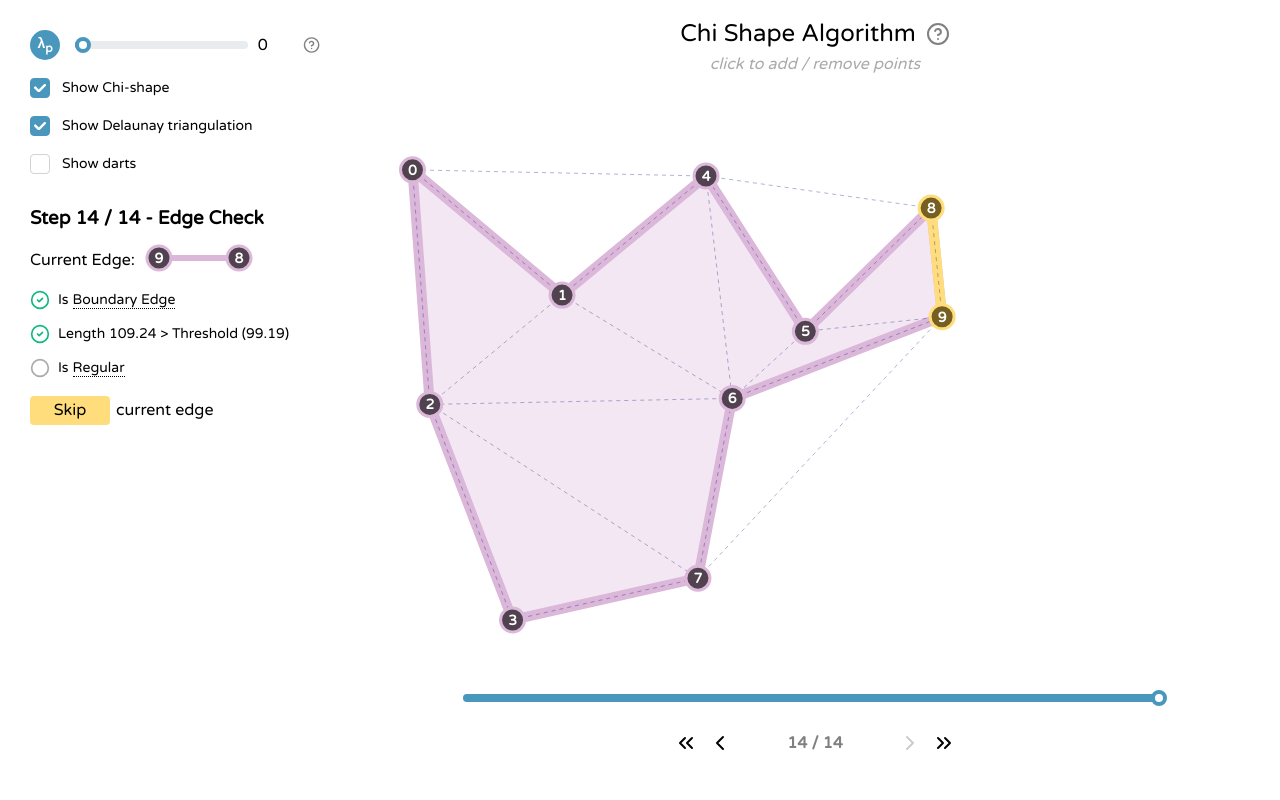
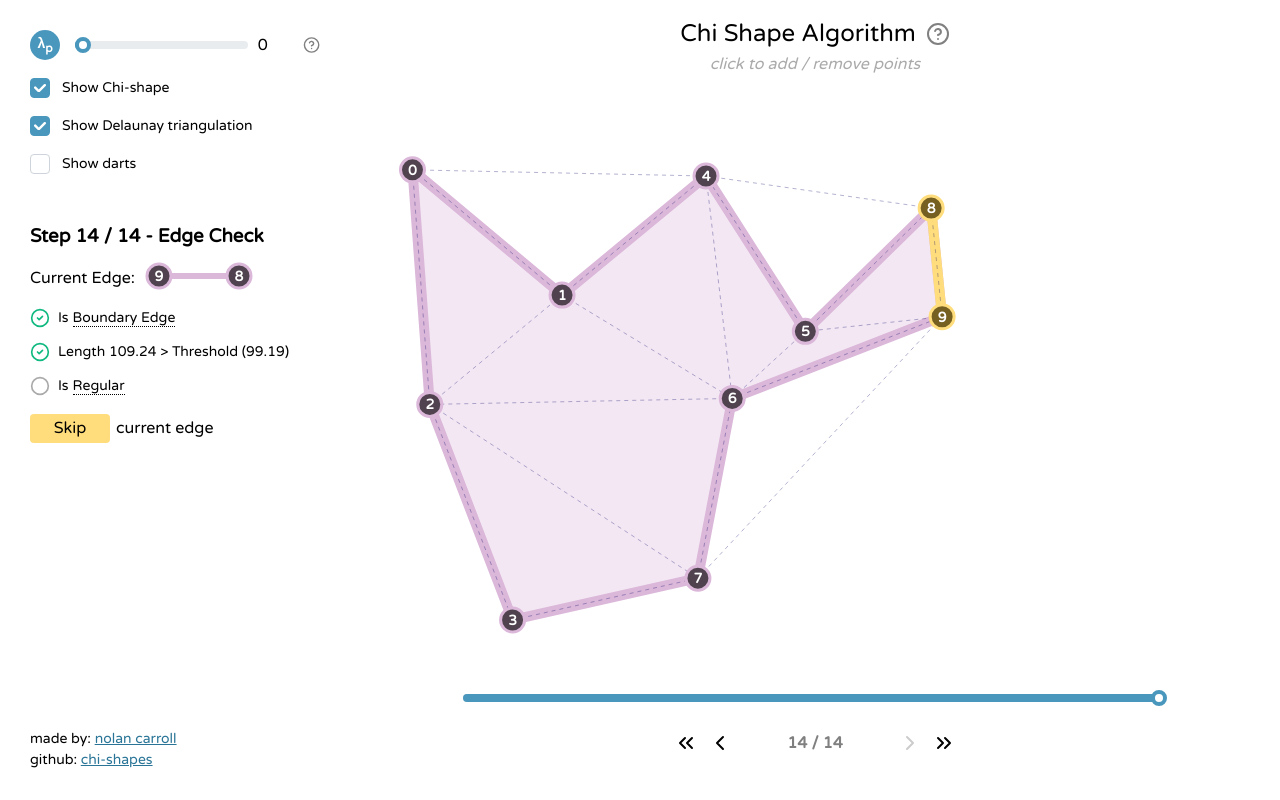
Before and after one commit to NolanDC/chi-shapes, a React (Create React App) app: page / in a window 1280 px wide. Built offline with nearby package versions, Linux system fonts and the light colour scheme.

Commit message:
styled links, update readme

```diff
--- a/src/ChiShapeVisualization.tsx
+++ b/src/ChiShapeVisualization.tsx
@@ -21,6 +21,7 @@ import { TriangleView } from './viz/TriangleView';
 import BoundaryModal from './modals/BoundaryModal';
 import { jitteredGridPoints } from './generatePoints';
 import { LambdaSlider } from './ui/LambdaSlider';
+import StyledLink from './ui/StyledLink';
 
 const Container = styled.div`
   display: flex;
@@ -40,11 +41,17 @@ const Container = styled.div`
 const InfoPanel = styled.div`
   width: 350px;
   padding: 30px;
+  display: flex;
+  flex-direction: column;
   @media (max-width: 768px) {
     order: 2;
     width: 100%;
   }
 `;
+
+const SiteLinks = styled.div`
+  margin-top: auto;
+`
 
 const StepTitle = styled.h3`
   margin-top: 30px;
@@ -107,6 +114,8 @@ const AlgorithmOverviewIcon = styled(CircleHelp)`
 const CurrentEdge = styled.div`
   margin-bottom: 15px;
 `
+
+
 
 const ChiShapeVisualization = () => {
   const svgRef = useRef<SVGSVGElement>(null);
@@ -303,7 +312,7 @@ const ChiShapeVisualization = () => {
         {currentStep && currentStep.type == 'init' && (
           <div>
             <Text size="md" mb="md">
-              1. Find the Delaunay triangulation
+              1. Compute the <StyledLink target='_blank' href="https://en.wikipedia.org/wiki/Delaunay_triangulation">Delaunay Triangulation</StyledLink>
             </Text>
             <Text size="md" mb="md">
               2. Find the border of the triangulation. This is our initial "chi-shape" from which
@@ -342,6 +351,13 @@ const ChiShapeVisualization = () => {
             )}
           </div>
         )}
+        <SiteLinks>
+          <Text size="sm">
+            made by: <StyledLink href="https://nolandc.com">nolan carroll</StyledLink>
+            <br/>
+            github: <StyledLink href="https://github.com/nolandc/chi-shapes">chi-shapes</StyledLink>
+          </Text>
+        </SiteLinks>
       </InfoPanel>
       <VisualizationContainer>
         <AppTitle>
--- a/src/math/ChiShapeComputer.ts
+++ b/src/math/ChiShapeComputer.ts
@@ -109,6 +109,9 @@ export class ChiShapeComputer {
     return edgeArray;
   }
 
+  // Leaving this here for future usage - compute the chi-shape without
+  // storing state at each step. May be slightly out of date / need updates to
+  // work properly
   private computeChiShape(): Edge[] {
     const chiShape = new Set(this.boundaryEdges);
     let index = 0;
--- a/src/modals/BoundaryEdgeSVGs.tsx
+++ b/src/modals/BoundaryEdgeSVGs.tsx
@@ -42,7 +42,7 @@ const BoundaryEdgeSVGs = () => {
   ], []);
 
   const boundaryPoints = useMemo(() => [
-    new Vector(30, 30),
+    new Vector(210, 210),
     new Vector(270, 30),
     new Vector(270, 270),
     new Vector(30, 270)
--- a/src/modals/BoundaryModal.tsx
+++ b/src/modals/BoundaryModal.tsx
@@ -1,6 +1,7 @@
 import { Modal, Text, Title } from '@mantine/core';
 import styled from '@emotion/styled';
 import BoundaryEdgeSVGs from './BoundaryEdgeSVGs';
+import StyledLink from '../ui/StyledLink';
 
 const FunctionDescriptions = styled.div`
   background: #f2f2f2;
@@ -33,7 +34,7 @@ function BoundaryModal({ opened, onClose }: BoundaryModalProps) {
   return (
     <Modal centered opened={opened} onClose={onClose} title={<Title size={'h2'}>Boundary Edges</Title>} size="xl" padding={30}>
       <Text mb="sm">
-        The algorithm relies on constructing a <a style={{color:'#2a7597'}} href="https://en.wikipedia.org/wiki/Combinatorial_map" target="_blank">combinatorial map</a> containing a
+        The algorithm relies on constructing a <StyledLink href="https://en.wikipedia.org/wiki/Combinatorial_map" target="_blank">combinatorial map</StyledLink> containing a
         set of darts, which are essentially half-edges protruding from a vertex. This map defines a couple of functions:
       </Text>
       <Text mb="sm">
--- a/src/modals/LambdaModal.tsx
+++ b/src/modals/LambdaModal.tsx
@@ -1,4 +1,3 @@
-import styled from '@emotion/styled';
 import { Modal, Text, Title } from '@mantine/core';
 
 interface LambdaModalProps {
--- a/src/modals/OverviewModal.tsx
+++ b/src/modals/OverviewModal.tsx
@@ -1,5 +1,6 @@
 import styled from '@emotion/styled';
 import { Modal, Text, Title } from '@mantine/core';
+import StyledLink from '../ui/StyledLink';
 
 interface OverviewModalProps {
   opened: boolean;
@@ -32,7 +33,7 @@ function OverviewModal({ opened, onClose }: OverviewModalProps) {
       <Text mb="sm">
         A simplified description of the algorithm is as follows:
         <AlgorithmList>
-          <li>Compute the <a style={{color:'#2a7597'}} target='_blank' href="https://en.wikipedia.org/wiki/Delaunay_triangulation">Delaunay Triangulation</a> for the set of points</li>
+          <li>Compute the <StyledLink target='_blank' href="https://en.wikipedia.org/wiki/Delaunay_triangulation">Delaunay Triangulation</StyledLink> for the set of points</li>
           <li>
             Loop through a list of boundary edges, sorted in order of descending length
             <ul>
@@ -45,7 +46,7 @@ function OverviewModal({ opened, onClose }: OverviewModalProps) {
         </AlgorithmList>
       </Text>
       <Text mb="sm">
-        The original paper detailing the algorithm can be found <a style={{color:'#2a7597'}} href="https://www.geosensor.net/papers/duckham08.PR.pdf" target="_blank">here</a>.
+        The original paper detailing the algorithm can be found <StyledLink href="https://www.geosensor.net/papers/duckham08.PR.pdf" target="_blank">here</StyledLink>.
       </Text>
     </Modal>
   );
--- a/src/ui/LambdaSlider.tsx
+++ b/src/ui/LambdaSlider.tsx
@@ -1,5 +1,5 @@
 import styled from "@emotion/styled"
-import { Popover, Slider, Text } from "@mantine/core"
+import { Slider } from "@mantine/core"
 import { useState } from "react"
 import LambdaModal from "../modals/LambdaModal"
 import { HelpCircle } from "lucide-react"
--- /dev/null
+++ b/src/ui/StyledLink.tsx
@@ -0,0 +1,33 @@
+import React from 'react';
+import styled from '@emotion/styled';
+
+interface StyledLinkProps extends React.AnchorHTMLAttributes<HTMLAnchorElement> {
+  href: string;
+  children: React.ReactNode;
+}
+
+const StyledAnchor = styled.a`
+  color: #2a7597;
+  text-decoration: underline;
+
+  &:hover {
+    color: #195773;
+  }
+`;
+
+const StyledLink: React.FC<StyledLinkProps> = ({
+  href,
+  children,
+  ...props
+}) => {
+  return (
+    <StyledAnchor
+      href={href}
+      {...props}
+    >
+      {children}
+    </StyledAnchor>
+  );
+};
+
+export default StyledLink;
--- a/src/viz/Darts.tsx
+++ b/src/viz/Darts.tsx
@@ -35,8 +35,6 @@ function Darts({ combinatorialMap, points, selectedDart, setSelectedDart }: Dart
           }
         }
 
-        console.log('hovered dart', selectedDart)
-        console.log('t0 ', combinatorialMap.theta0)
         const hoveredTheta0 = selectedDart && combinatorialMap.t0(selectedDart) === dart;
         const hoveredTheta1 = selectedDart && combinatorialMap.t1(selectedDart) === dart;
 
@@ -50,6 +48,7 @@ function Darts({ combinatorialMap, points, selectedDart, setSelectedDart }: Dart
             isSelected={selectedDart === dart}
             highlight={(hoveredTheta0 || hoveredTheta1) ? Colors.darkGray : ''}
             onClick={() => setSelectedDart(dart)}
+            renderThetaOperations={true}
           />
         );
       })}
--- a/src/viz/Vertex.tsx
+++ b/src/viz/Vertex.tsx
@@ -20,14 +20,6 @@ const VertexCircle = styled.circle<{ $isHovered: boolean; $interactive: boolean
 `;
 
 const VertexNumber = styled.text`
-  pointer-events: none;
-  user-select: none;
-  font-weight: bold;
-`;
-
-const MinusSign = styled.text<{ $isHovered: boolean }>`
-  opacity: ${props => (props.$isHovered ? 1 : 0)};
-  transition: opacity 0.2s ease-in-out;
   pointer-events: none;
   user-select: none;
   font-weight: bold;
```
Also changed, not shown: 1 other file (tests, documents, lock files or other folders).
